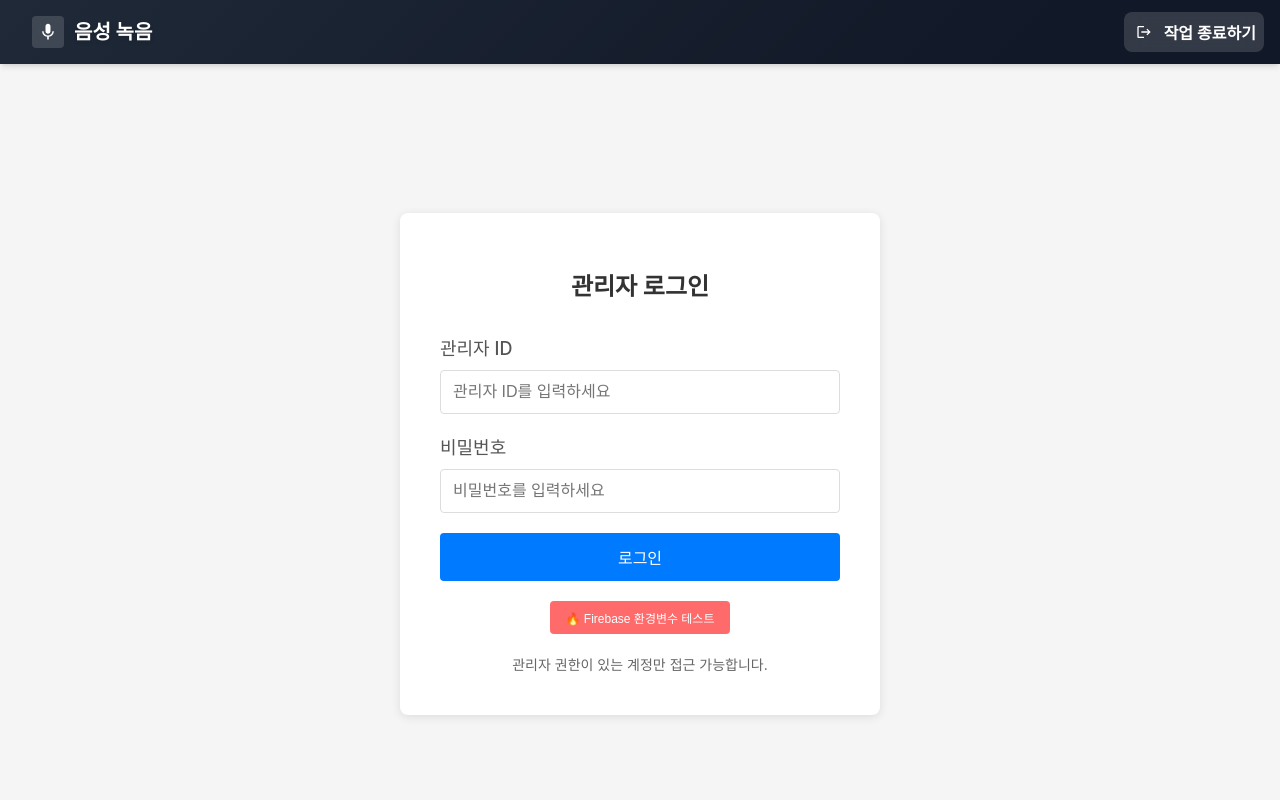
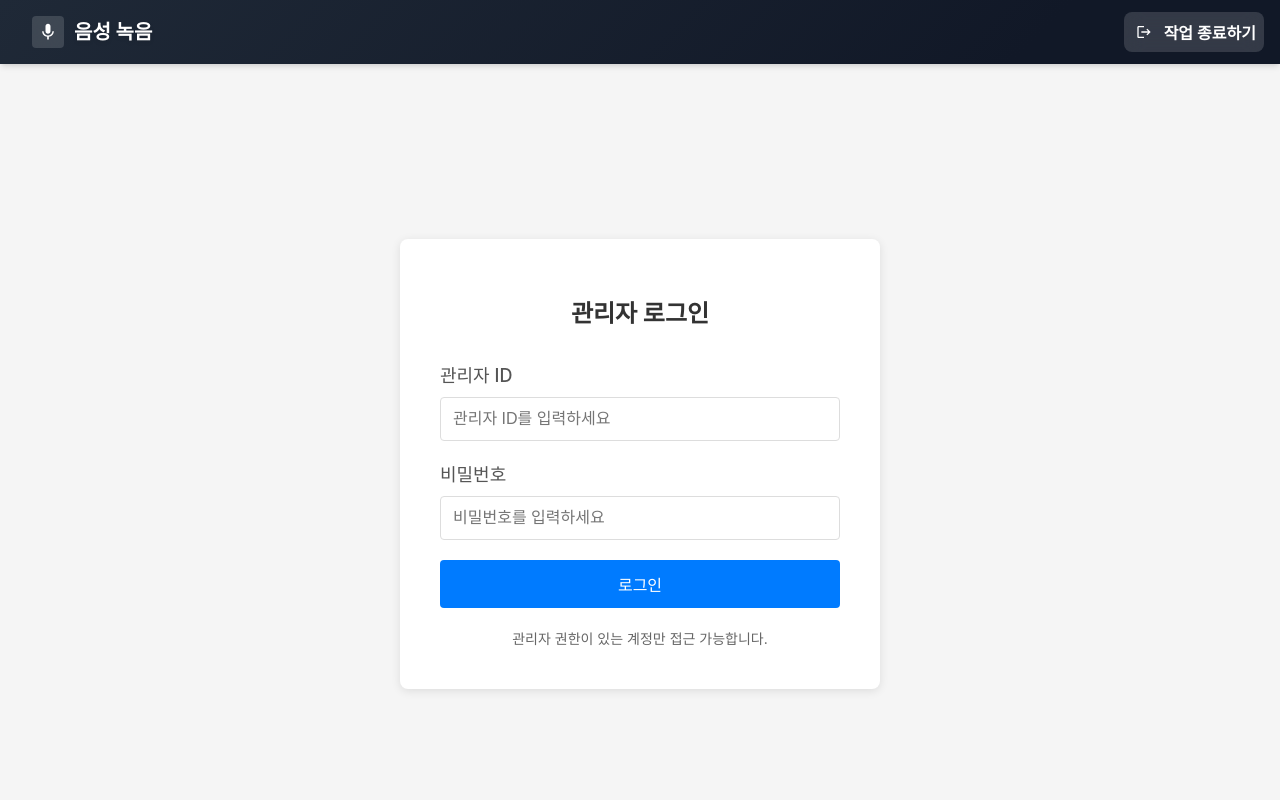
Before and after one commit to fluiz-kaist/recorder-demo, a Next.js app: page /admin/login in a window 1280 px wide. Shown: the top 800 px of the page. Built offline with nearby package versions, Linux system fonts and the light colour scheme.

Commit message:
rm test button

```diff
--- a/src/pages/admin/login.tsx
+++ b/src/pages/admin/login.tsx
@@ -132,7 +132,7 @@ const AdminLogin = () => {
           </button>
         </form>
         {/* 테스트용 버튼 추가 */}
-        <div style={{ marginTop: "20px", textAlign: "center" }}>
+        {/* <div style={{ marginTop: "20px", textAlign: "center" }}>
           <button
             type="button"
             onClick={testFirebaseEnv}
@@ -148,7 +148,7 @@ const AdminLogin = () => {
           >
             🔥 Firebase 환경변수 테스트
           </button>
-        </div>
+        </div> */}
         <div className={styles.footer}>
           관리자 권한이 있는 계정만 접근 가능합니다.
         </div>
```
